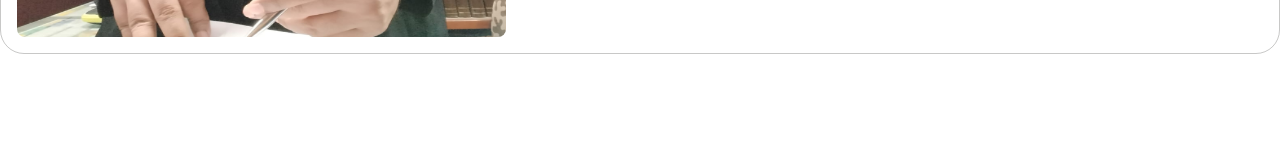
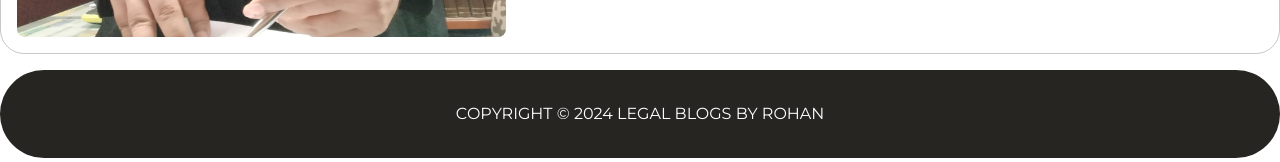
Before and after one commit to GautamRaj-12/legal-blogs-by-rohan, a React (Vite) app in the folder client/: page / in a window 1280 px wide. Shown: the part 1396-1558 px from the top of the page. Before the commit the page ends 1450 px from the top, so only its background shows below. Built offline with nearby package versions, Linux system fonts and the light colour scheme; no server answers.

Commit message:
Add footer

```diff
--- /dev/null
+++ b/client/src/components/Footer/Footer.tsx
@@ -0,0 +1,15 @@
+const Footer = () => {
+  return (
+    <>
+      <section className="mt-4 mb-1 bg-dark p-8 rounded-full">
+        <div className="flex justify-center">
+          <p className="uppercase text-light">
+            copyright &#169; 2024 LEGAL BLOGS BY ROHAN
+          </p>
+        </div>
+      </section>
+    </>
+  );
+};
+
+export default Footer;
--- a/client/src/pages/Home/Home.tsx
+++ b/client/src/pages/Home/Home.tsx
@@ -1,4 +1,5 @@
 import About from "../../components/About/About";
+import Footer from "../../components/Footer/Footer";
 import Hero from "../../components/Hero/Hero";
 import Navbar from "../../components/Navbar/Navbar";
 import Posts from "../../components/Posts/Posts";
@@ -10,6 +11,7 @@ const Home = () => {
       <Hero />
       <Posts />
       <About />
+      <Footer />
     </>
   );
 };
```
